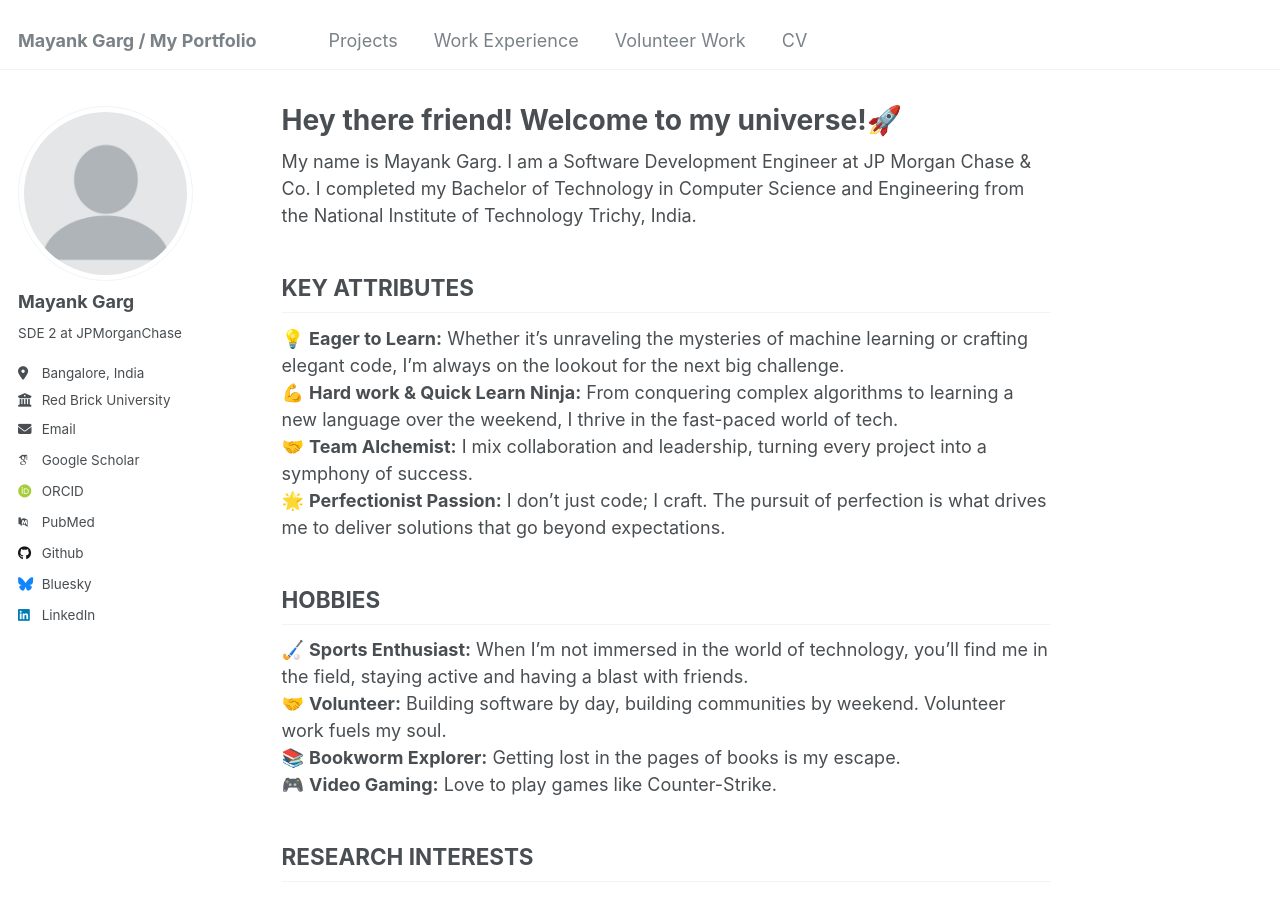
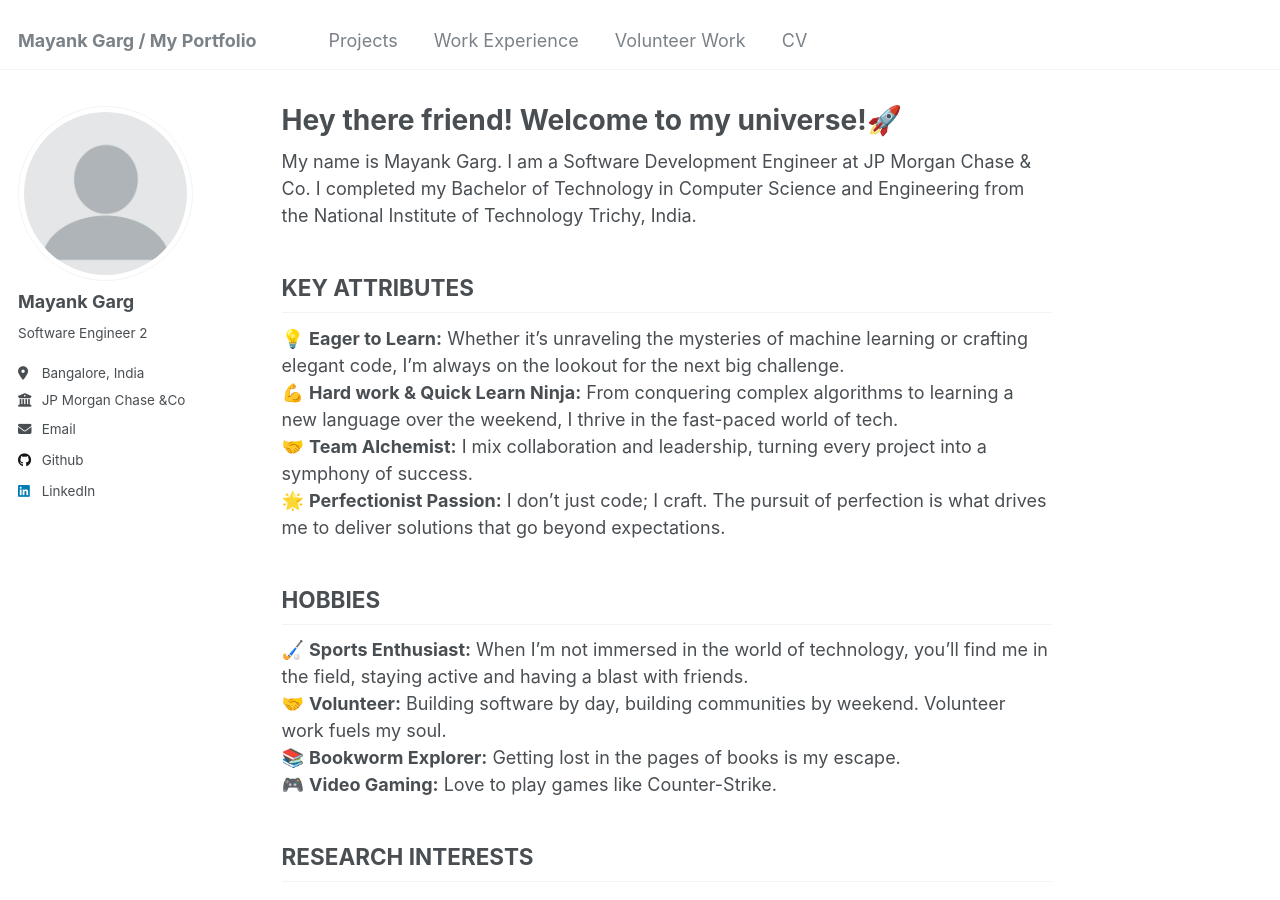
Before and after one commit to mayankgrg/mayankgrg.github.io, a Jekyll site: the page built from _pages/about.md, in a window 1280 px wide and 900 px high. Built offline with Jekyll 4.4.1, drawn with Linux system fonts in a browser that asks for light colours; some web fonts are replaced.

Commit message:
Update _config.yml

```diff
--- a/_config.yml
+++ b/_config.yml
@@ -24,55 +24,55 @@
   avatar           : "profile.png"
   name             : "Mayank Garg"
   pronouns         : # example: "she/her"
-  bio              : "SDE 2 at JPMorganChase"
+  bio              : "Software Engineer 2"
   location         : "Bangalore, India"
-  employer         : "Red Brick University"
-  uri              : # URL
+  employer         : "JP Morgan Chase &Co"
+  # uri              : # URL
   email            : "mayankg1208@gmail.com"
 
   # Academic websites
-  arxiv            : # URL - Update with the correct link to your profile
-  googlescholar    : "https://scholar.google.com/citations?user=PS_CX0AAAAAJ"
-  impactstory      : # URL
-  orcid            : "http://orcid.org/yourorcidurl"
-  semantic         : # URL
-  pubmed           : "https://www.ncbi.nlm.nih.gov/pubmed/?term=john+snow"
-  researchgate     : # URL
-  scopus           : # URL
+  # arxiv            : # URL - Update with the correct link to your profile
+  # googlescholar    : "https://scholar.google.com/citations?user=PS_CX0AAAAAJ"
+  # impactstory      : # URL
+  # orcid            : "http://orcid.org/yourorcidurl"
+  # semantic         : # URL
+  # pubmed           : "https://www.ncbi.nlm.nih.gov/pubmed/?term=john+snow"
+  # researchgate     : # URL
+  # scopus           : # URL
 
   # Repositories and software development
   bitbucket        : # Username - Update with your username on the site
   codepen          : # Username
   dribbble         : # Username
   github           : "mayankgrg"
-  kaggle           : # Username
-  stackoverflow    : # User number or user number and name (i.e., use "1" or "1/jeff-atwood")
+  # kaggle           : # Username
+  # stackoverflow    : # User number or user number and name (i.e., use "1" or "1/jeff-atwood")
 
-  # Social media
-  bluesky          : "bsky.app" # Replace this with you Bluesky username
-  facebook         : # Username
-  flickr           : # Username
-  foursquare       : # Username
-  goodreads        : # Username
-  google_plus      : # Username
-  keybase          : # Username
-  instagram        : # Username
-  lastfm           : # Username
+  # # Social media
+  # bluesky          : "bsky.app" # Replace this with you Bluesky username
+  # facebook         : # Username
+  # flickr           : # Username
+  # foursquare       : # Username
+  # goodreads        : # Username
+  # google_plus      : # Username
+  # keybase          : # Username
+  # instagram        : # Username
+  # lastfm           : # Username
   linkedin         : "mayank-garg12/"
-  mastodon         : # URL
-  medium           : # URL
-  pinterest        : # Username
-  soundcloud       : # Username
-  steam            : # Username
-  telegram         : # URL
-  tumblr           : # Username
-  twitter          : # Username for X / Twitter
-  vine             : # Username
-  weibo            : # Username
-  wikipedia        : # Username
-  xing             : # Username
-  youtube          : # Username
-  zhihu            : # Username
+  # mastodon         : # URL
+  # medium           : # URL
+  # pinterest        : # Username
+  # soundcloud       : # Username
+  # steam            : # Username
+  # telegram         : # URL
+  # tumblr           : # Username
+  # twitter          : # Username for X / Twitter
+  # vine             : # Username
+  # weibo            : # Username
+  # wikipedia        : # Username
+  # xing             : # Username
+  # youtube          : # Username
+  # zhihu            : # Username
 
 # Publication Category - The following the list of publication categories and their headings
 publication_category:
```
